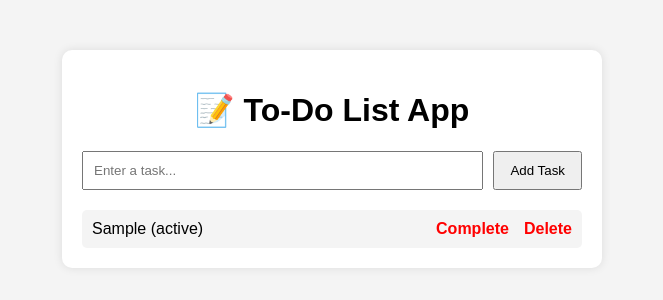
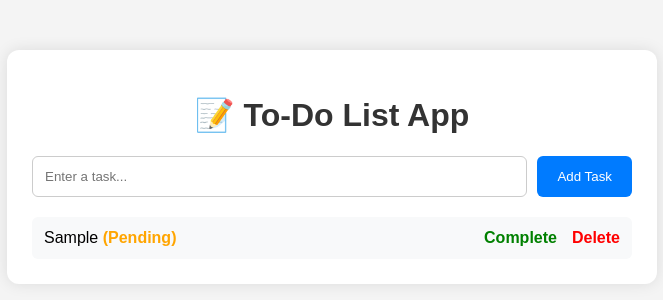
Before and after one commit to Deep-Kotak/web-todo-app, a Flask app: page / in a window 1280 px wide. Shown: the top 300 px of the page, without its empty margins (308-971 px from the left). Run offline with Flask 3, Linux system fonts and the light colour scheme; tables that the repository leaves empty hold one stand-in row (values such as "Sample post").

Commit message:
Improved UI and task status styling

```diff
--- a/static/css/style.css
+++ b/static/css/style.css
@@ -1,62 +1,88 @@
 body {
     font-family: Arial, sans-serif;
     background: #f4f4f4;
+    margin: 0;
+    padding: 0;
 }
 
 .container {
-    width: 500px;
+    width: 600px;
     margin: 50px auto;
     background: white;
-    padding: 20px;
-    border-radius: 10px;
-    box-shadow: 0px 0px 10px rgba(0, 0, 0, 0.1);
+    padding: 25px;
+    border-radius: 12px;
+    box-shadow: 0px 0px 15px rgba(0, 0, 0, 0.1);
 }
 
 h1 {
     text-align: center;
+    color: #333;
 }
 
 form {
     display: flex;
     gap: 10px;
+    margin-bottom: 20px;
 }
 
 input {
     flex: 1;
-    padding: 10px;
+    padding: 12px;
+    border: 1px solid #ccc;
+    border-radius: 6px;
 }
 
 button {
-    padding: 10px 15px;
+    padding: 12px 20px;
+    border: none;
+    background: #007bff;
+    color: white;
+    border-radius: 6px;
     cursor: pointer;
 }
 
-.tasks {
-    margin-top: 20px;
+button:hover {
+    background: #0056b3;
 }
 
 .task-item {
     display: flex;
     justify-content: space-between;
     align-items: center;
+    background: #f8f9fa;
+    padding: 12px;
     margin-top: 10px;
-    padding: 10px;
-    background: #f4f4f4;
-    border-radius: 5px;
+    border-radius: 6px;
 }
 
-.task-item a {
+.task-actions {
+    display: flex;
+    gap: 10px;
+}
+
+.complete-btn {
+    color: green;
     text-decoration: none;
-    color: red;
     font-weight: bold;
 }
 
-.task-item div {
+.delete-btn {
+    color: red;
+    text-decoration: none;
+    font-weight: bold;
+}
+
+.completed {
+    color: green;
+    font-weight: bold;
+}
+
+.pending {
+    color: orange;
+    font-weight: bold;
+}
+
+.task-actions {
     display: flex;
     gap: 15px;
 }
-
-.task-item a {
-    text-decoration: none;
-    font-weight: bold;
-}
--- a/templates/index.html
+++ b/templates/index.html
@@ -1,7 +1,9 @@
 <!DOCTYPE html>
-<html>
+<html lang="en">
 <head>
-    <title>To-Do App</title>
+    <meta charset="UTF-8">
+    <meta name="viewport" content="width=device-width, initial-scale=1.0">
+    <title>To-Do List App</title>
 
     <link rel="stylesheet"
           href="{{ url_for('static', filename='css/style.css') }}">
@@ -27,6 +29,14 @@
 
     </form>
 
+    {% if tasks|length == 0 %}
+
+        <p style="text-align:center;">
+            No Tasks Available
+        </p>
+
+    {% endif %}
+
     <div class="tasks">
 
         {% for task in tasks %}
@@ -34,17 +44,34 @@
         <div class="task-item">
 
             <span>
+
                 {{ task[1] }}
-        ({{ task[2] }})
+
+                {% if task[2] == "Completed" %}
+
+                    <span class="completed">
+                        (Completed)
                     </span>
 
-    <div>
+                {% else %}
 
-        <a href="/complete/{{ task[0] }}">
+                    <span class="pending">
+                        (Pending)
+                    </span>
+
+                {% endif %}
+
+            </span>
+
+            <div class="task-actions">
+
+                <a class="complete-btn"
+                   href="/complete/{{ task[0] }}">
                    Complete
                 </a>
 
-        <a href="/delete/{{ task[0] }}">
+                <a class="delete-btn"
+                   href="/delete/{{ task[0] }}">
                    Delete
                 </a>
 
```
Lines whose indentation alone changed are shown as unchanged.
